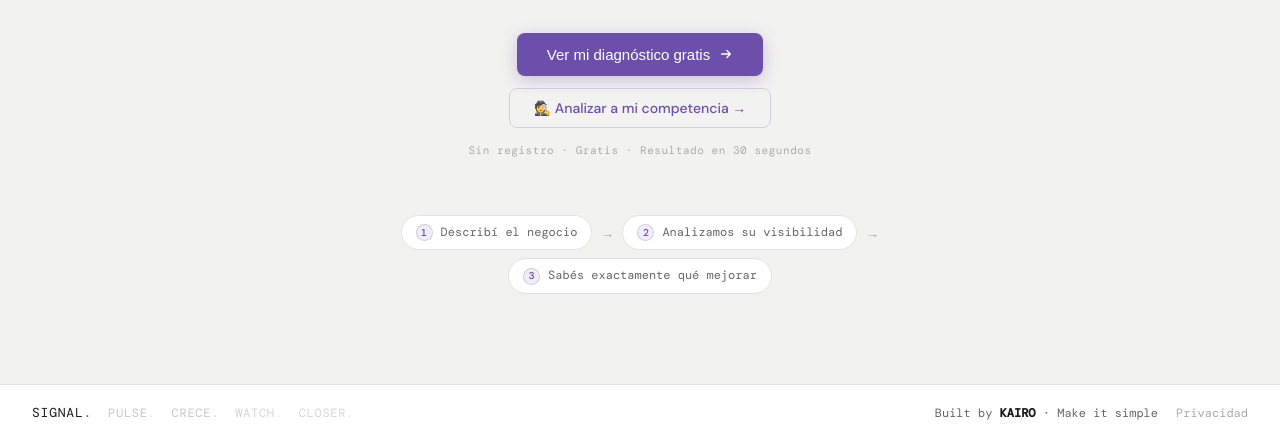
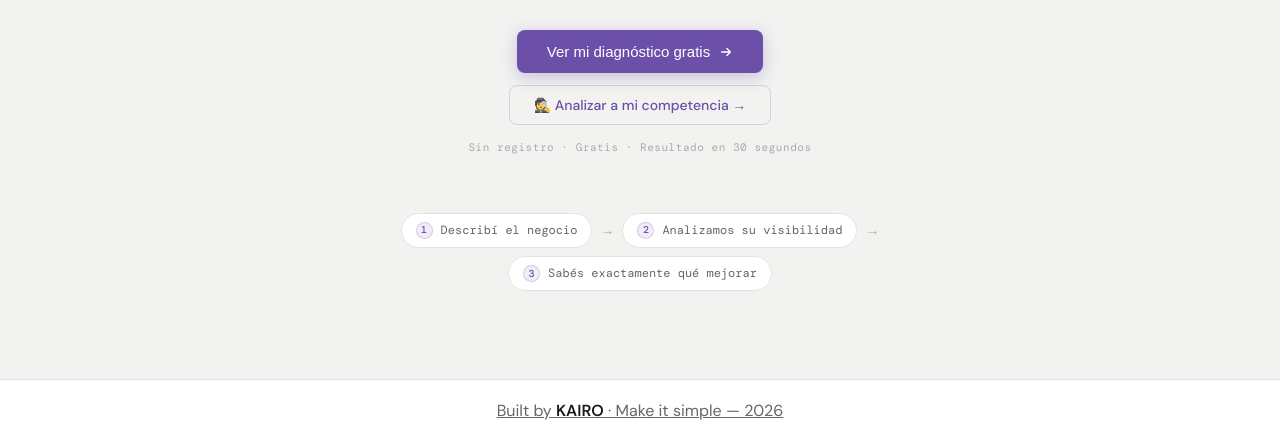
Before and after one commit to naupintos-cell/Signal, a website: page public/app.html in a window 1280 px wide. Shown: the part 358-800 px from the top of the page. Drawn offline with nearby package versions, Linux system fonts and the light colour scheme; no server answers; a web font is replaced by a local one.

Commit message:
Update app.html

```diff
--- a/public/app.html
+++ b/public/app.html
@@ -537,18 +537,8 @@ height="0" width="0" style="display:none;visibility:hidden"></iframe></noscript>
   </div>
 </div>
 
-<footer class="kairo-footer">
-  <div class="eco-mark">
-    <a href="/" class="eco-item eco-active">SIGNAL<span class="eco-dot-signal">.</span></a>
-    <a href="https://getpulseapp.lat/" target="_blank" rel="noopener" class="eco-item">PULSE<span class="eco-dot-pulse">.</span></a>
-    <a href="https://getcreceapp.com/" target="_blank" rel="noopener" class="eco-item">CRECE<span class="eco-dot-crece">.</span></a>
-    <span class="eco-item eco-inactive">WATCH<span class="eco-dot-watch">.</span></span>
-    <span class="eco-item eco-inactive">CLOSER<span class="eco-dot-closer">.</span></span>
-  </div>
-  <div class="foot-links">
-    <a href="https://kairo.lat/" target="_blank" rel="noopener" class="foot-kairo">Built by <strong>KAIRO</strong> · Make it simple</a>
-    <a href="#">Privacidad</a>
-  </div>
+<footer class="kairo-footer" style="justify-content:center">
+  <a href="https://kairoinc.lat/" target="_blank" rel="noopener" class="foot-kairo">Built by <strong>KAIRO</strong> · Make it simple — 2026</a>
 </footer>
 
 <script>
```
